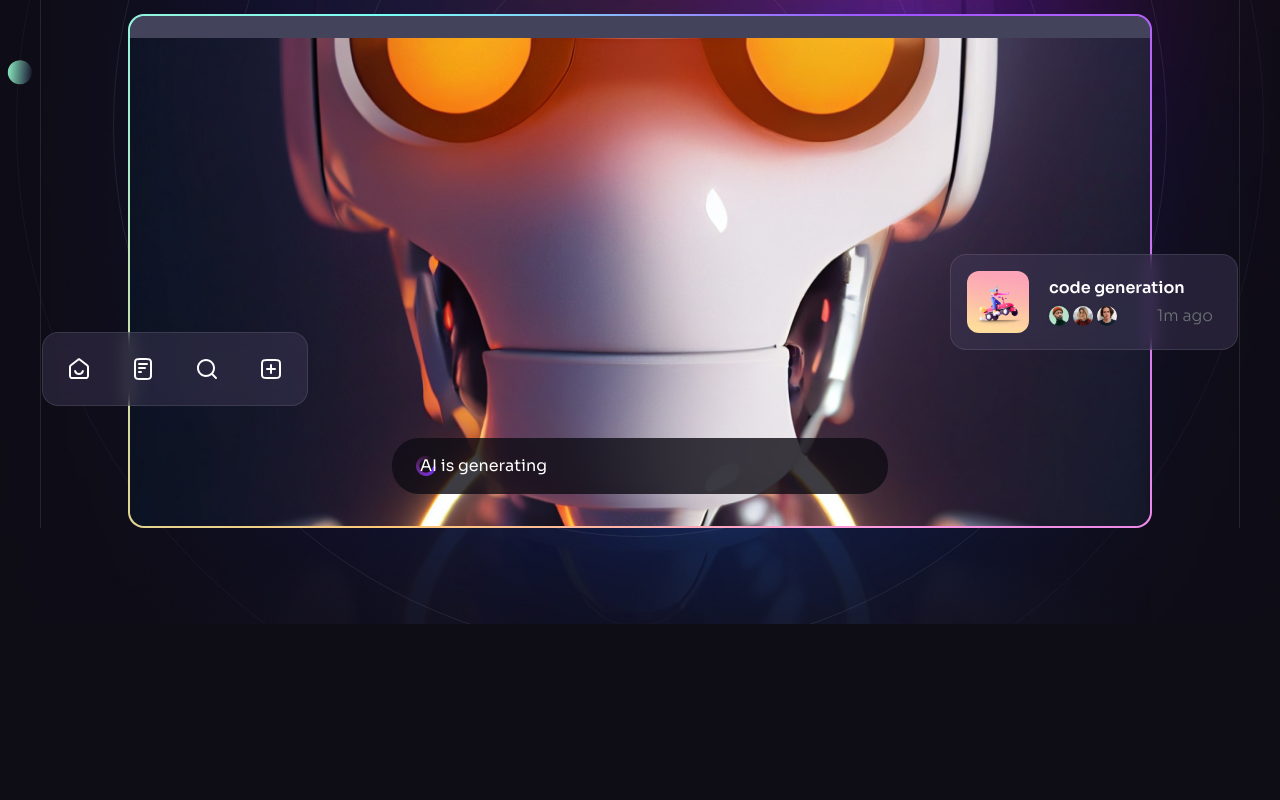
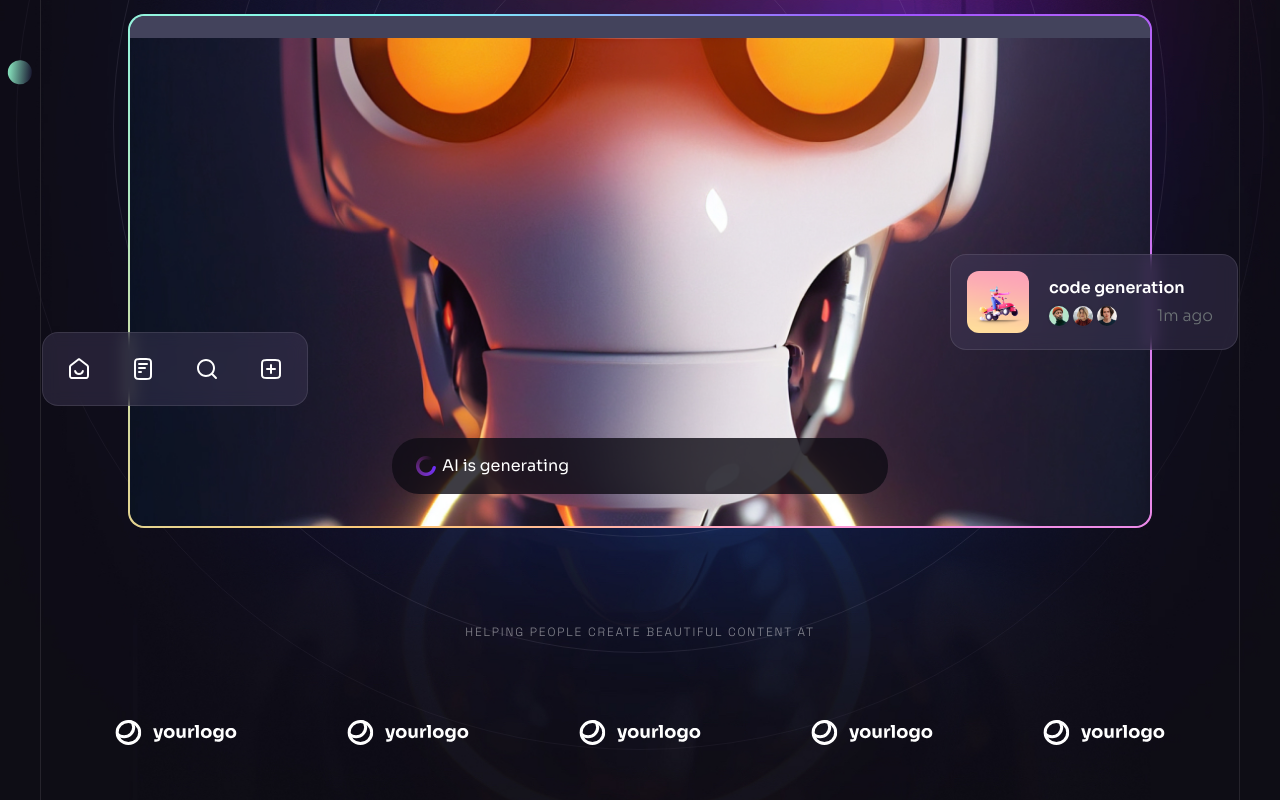
Before and after one commit to EnricoRP/brainwave, a React (Vite) app: page / in a window 1280 px wide. Shown: the part 570-1370 px from the top of the page. Before the commit the page ends 1194 px from the top, so only its background shows below. Built offline with nearby package versions, Linux system fonts and the light colour scheme.

Commit message:
penambahan CompanyLogos komponen

```diff
--- a/src/components/Generating.jsx
+++ b/src/components/Generating.jsx
@@ -2,8 +2,8 @@
 const Generating = ({ className }) => {
     return (
         <div className={`flex items-center h-[3.5rem] px-6 bg-n-8/80 rounded-[1.7rem] ${className || ''} text-base`}>
-            <img className="w-5 h-5 -mr-4" src={loading} alt="Loading" />
-            AI is generating
+            <img className="w-5 h-5 -mr-4 " src={loading} alt="Loading" />
+            &nbsp; &nbsp; &nbsp; AI is generating
         </div>
     )
 }
--- a/src/components/Hero.jsx
+++ b/src/components/Hero.jsx
@@ -7,6 +7,7 @@
 import { useRef } from 'react';
 import Generating from './Generating';
 import Notification from './Notification';
+import CompanyLogos from './design/CompanyLogos';
 const Hero = () => {
     const parallaxRef = useRef(null)
     return (
@@ -79,6 +80,7 @@
                     </div>
                     <BackgroundCircles />
                 </div>
+                <CompanyLogos className="hidden relative z-10 mt-20 lg:block"/>
             </div>
         </Section>
     )
--- /dev/null
+++ b/src/components/design/CompanyLogos.jsx
@@ -0,0 +1,18 @@
+import { companyLogos } from '../../constans'
+
+const CompanyLogos = ({ className }) => {
+    return (
+        <div className={className}>
+            <h5 className='tagline mb-6 text-center text-n-1/50'>Helping people create beautiful content at </h5>
+            <ul className='flex'>
+                {companyLogos.map((logo, index) => (
+                    <li className='flex items-center justify-center flex-1 h-[8.5rem]' key={index}>
+                        <img src={logo} width={123} height={28} alt={logo} />
+                    </li>
+                ))}
+            </ul>
+        </div>
+    )
+}
+
+export default CompanyLogos
```
